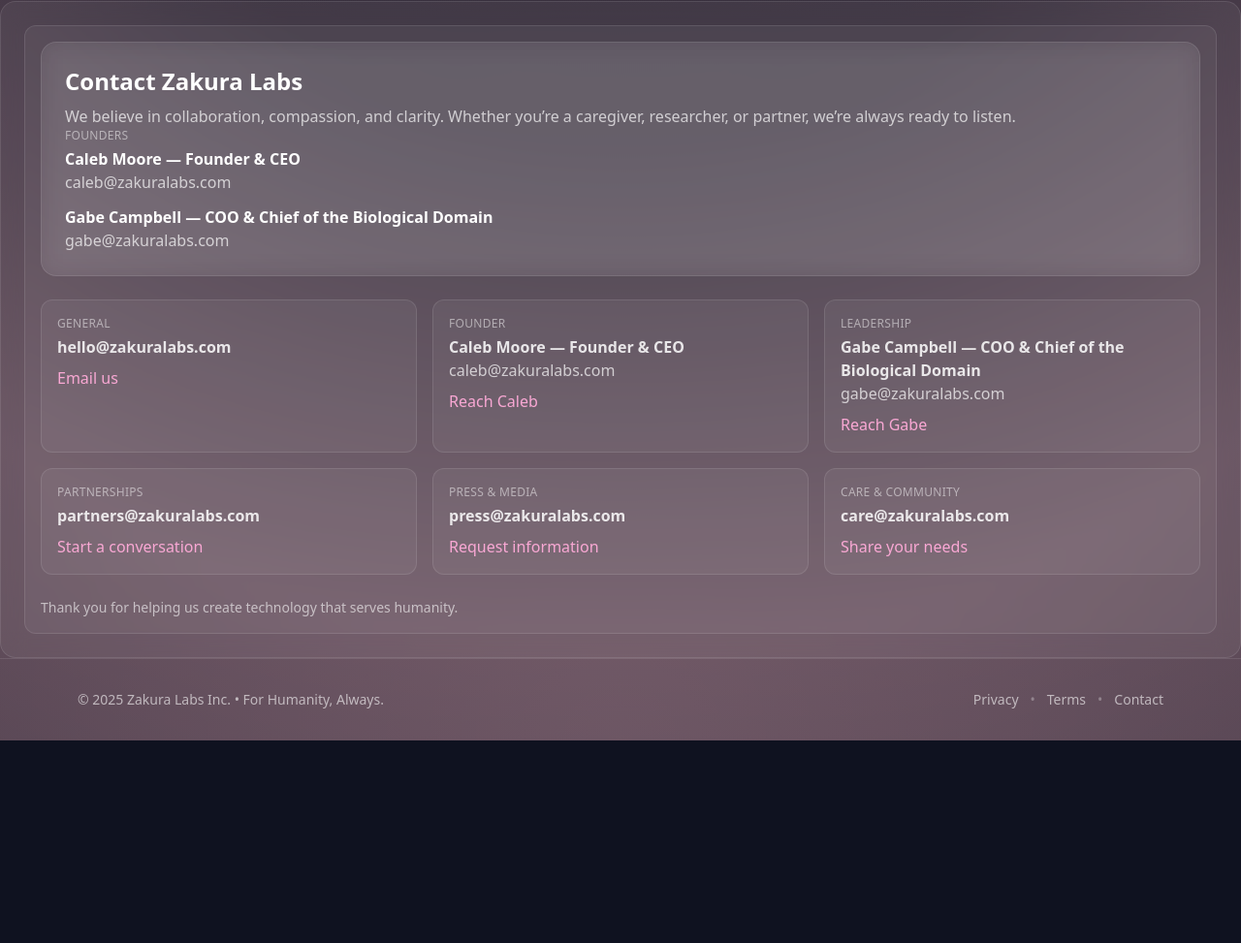
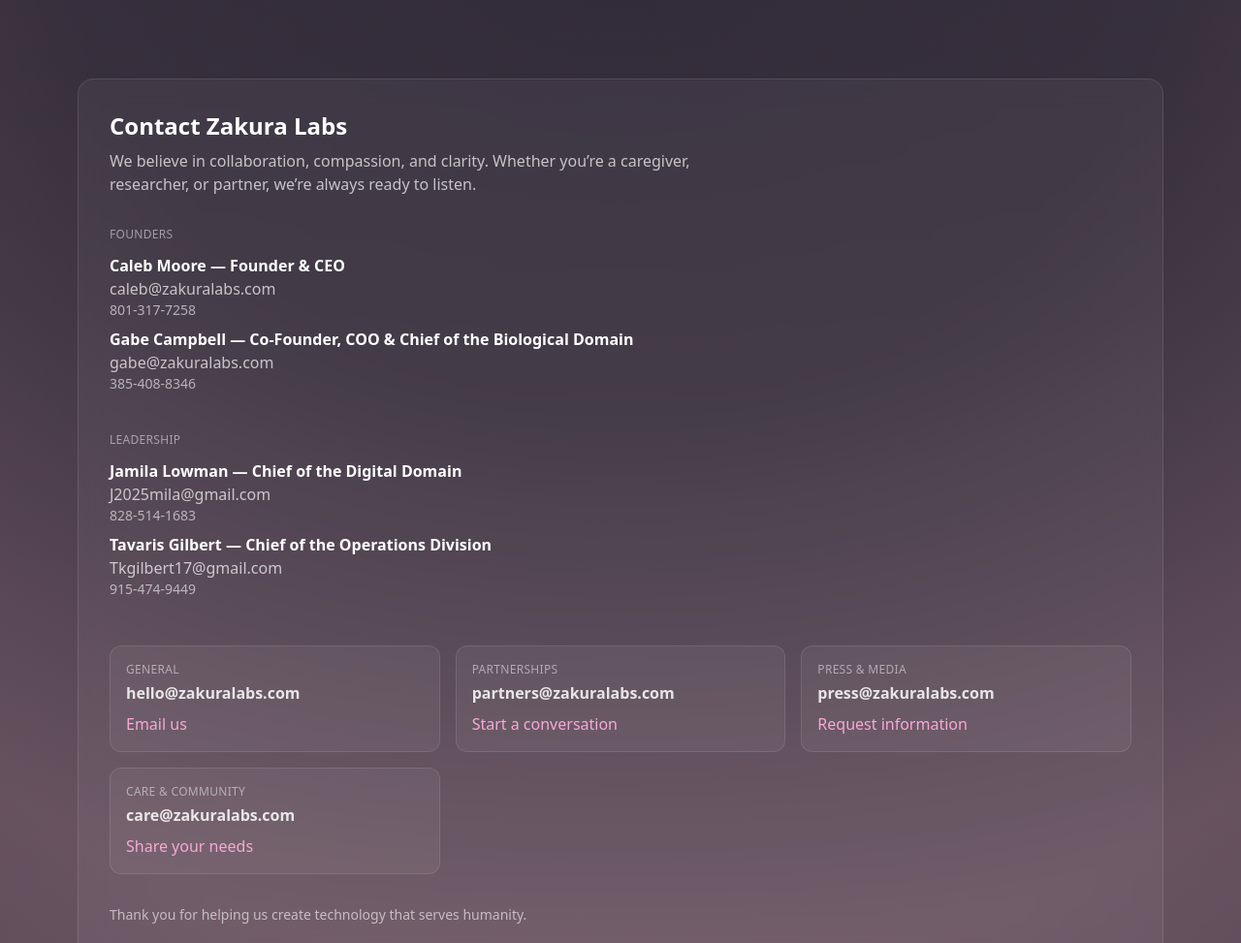
Before and after one commit to ZakuraLabs/zakura-labs, a plain HTML site: page index.html in a window 1280 px wide. Shown: the part 1492-2465 px from the top of the page at 97% size. Before the commit the page ends 2256 px from the top, so only its background shows below. Drawn offline with nearby package versions, Linux system fonts and the light colour scheme.

Commit message:
Refactor contact section and add leadership details
Updated the contact section to improve layout and added leadership information.

```diff
--- a/index.html
+++ b/index.html
@@ -123,47 +123,55 @@
   </section>
 
 <!-- CONTACT -->
-<section id="contact" class="p-6 rounded-2xl bg-white/5 border border-white/10 glass">
-  <div class="rounded-xl bg-white/5 p-4 border border-white/10 sm:col-span-2">
-     <div class="p-6 rounded-2xl bg-white/5 border border-white/10 glass">
+<section id="contact" class="mx-auto max-w-6xl px-4 py-20">
+  <div class="p-8 rounded-2xl bg-white/5 border border-white/10 glass">
     <h2 class="text-2xl font-bold">Contact Zakura Labs</h2>
-    <p class="mt-2 text-white/70">
+    <p class="mt-2 text-white/70 max-w-2xl">
       We believe in collaboration, compassion, and clarity. Whether you’re a caregiver, researcher, or partner,
       we’re always ready to listen.
     </p>
 
+    <!-- FOUNDERS -->
+    <div class="mt-8">
+      <div class="text-white/50 text-xs uppercase tracking-wide">Founders</div>
+      <div class="mt-3 space-y-2">
+        <div>
+          <div class="font-semibold">Caleb Moore — Founder & CEO</div>
+          <div class="text-white/70">caleb@zakuralabs.com</div>
+          <div class="text-white/60 text-sm">801-317-7258</div>
+        </div>
+        <div>
+          <div class="font-semibold">Gabe Campbell — Co-Founder, COO & Chief of the Biological Domain</div>
+          <div class="text-white/70">gabe@zakuralabs.com</div>
+          <div class="text-white/60 text-sm">385-408-8346</div>
+        </div>
+      </div>
+    </div>
 
-  <div class="text-white/50 text-xs uppercase tracking-wide">Founders</div>
-  <div class="mt-1 font-semibold">Caleb Moore — Founder & CEO</div>
-  <div class="text-white/70">caleb@zakuralabs.com</div>
-  <div class="mt-3 font-semibold">Gabe Campbell — COO & Chief of the Biological Domain</div>
-  <div class="text-white/70">gabe@zakuralabs.com</div>
-</div>
+    <!-- LEADERSHIP -->
+    <div class="mt-10">
+      <div class="text-white/50 text-xs uppercase tracking-wide">Leadership</div>
+      <div class="mt-3 space-y-2">
+        <div>
+          <div class="font-semibold">Jamila Lowman — Chief of the Digital Domain</div>
+          <div class="text-white/70">J2025mila@gmail.com</div>
+          <div class="text-white/60 text-sm">828-514-1683</div>
+        </div>
+        <div>
+          <div class="font-semibold">Tavaris Gilbert — Chief of the Operations Division</div>
+          <div class="text-white/70">Tkgilbert17@gmail.com</div>
+          <div class="text-white/60 text-sm">915-474-9449</div>
+        </div>
+      </div>
+    </div>
 
-
-    <!-- contacts grid -->
-    <div class="mt-6 grid sm:grid-cols-2 lg:grid-cols-3 gap-4 text-white/85">
+    <!-- CONTACT GRID -->
+    <div class="mt-12 grid sm:grid-cols-2 lg:grid-cols-3 gap-4 text-white/85">
       <!-- General -->
       <div class="rounded-xl bg-white/5 p-4 border border-white/10">
         <div class="text-white/50 text-xs uppercase tracking-wide">General</div>
         <div class="mt-1 font-semibold">hello@zakuralabs.com</div>
         <a class="mt-2 inline-block text-pink-300 hover:underline" href="mailto:hello@zakuralabs.com">Email us</a>
-      </div>
-
-      <!-- Founder -->
-      <div class="rounded-xl bg-white/5 p-4 border border-white/10">
-        <div class="text-white/50 text-xs uppercase tracking-wide">Founder</div>
-        <div class="mt-1 font-semibold">Caleb Moore — Founder & CEO</div>
-        <div class="text-white/70">caleb@zakuralabs.com</div>
-        <a class="mt-2 inline-block text-pink-300 hover:underline" href="mailto:caleb@zakuralabs.com">Reach Caleb</a>
-      </div>
-
-      <!-- COO / Biological Domain -->
-      <div class="rounded-xl bg-white/5 p-4 border border-white/10">
-        <div class="text-white/50 text-xs uppercase tracking-wide">Leadership</div>
-        <div class="mt-1 font-semibold">Gabe Campbell — COO & Chief of the Biological Domain</div>
-        <div class="text-white/70">gabe@zakuralabs.com</div>
-        <a class="mt-2 inline-block text-pink-300 hover:underline" href="mailto:gabe@zakuralabs.com">Reach Gabe</a>
       </div>
 
       <!-- Partnerships -->
@@ -180,19 +188,20 @@
         <a class="mt-2 inline-block text-pink-300 hover:underline" href="mailto:press@zakuralabs.com">Request information</a>
       </div>
 
-      <!-- Care / Community -->
-      <div class="rounded-xl bg-white/5 p-4 border border-white/10">
+      <!-- Care & Community -->
+      <div class="rounded-xl bg-white/5 p-4 border border-white/10 sm:col-span-2 lg:col-span-1">
         <div class="text-white/50 text-xs uppercase tracking-wide">Care & Community</div>
         <div class="mt-1 font-semibold">care@zakuralabs.com</div>
         <a class="mt-2 inline-block text-pink-300 hover:underline" href="mailto:care@zakuralabs.com">Share your needs</a>
       </div>
     </div>
 
-    <p class="mt-6 text-sm text-white/60">
+    <p class="mt-8 text-sm text-white/60">
       Thank you for helping us create technology that serves humanity.
     </p>
   </div>
 </section>
+
 
 <!-- FOOTER -->
 <footer class="border-t border-white/10">
```
